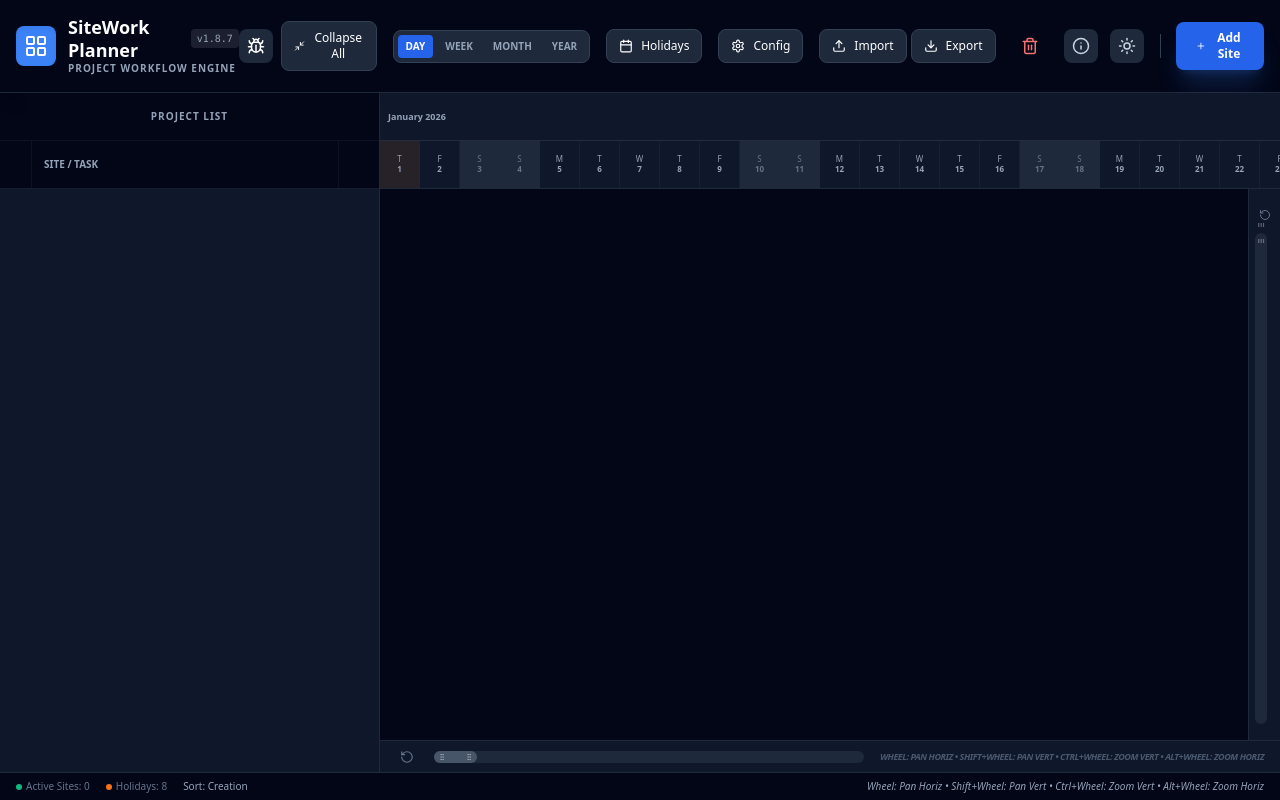
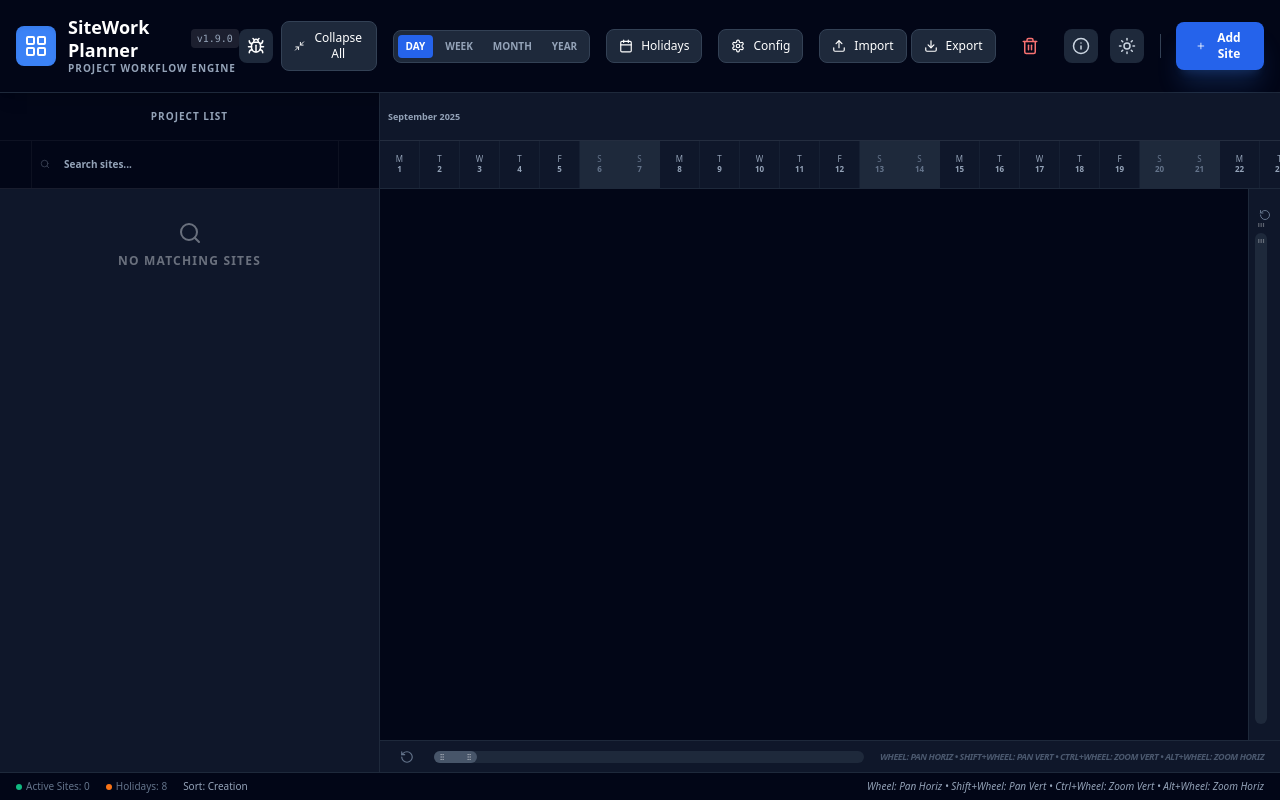
Before and after one commit to bwadejss/teamgant, a React (Vite) app: page / in a window 1280 px wide. Built offline with nearby package versions, Linux system fonts and the light colour scheme.

Commit message:
Add files via upload

```diff
--- a/App.tsx
+++ b/App.tsx
@@ -15,7 +15,7 @@ import { addMonths, parseISO } from 'date-fns';
 import { getWorkingDayBefore, subtractWorkdays } from './utils/dateUtils';
 import { LayoutGrid, Calendar, Plus, Download, Upload, Moon, Sun, Info, Maximize2, Minimize2, AlertTriangle, Loader2, X, Trash2, Bug, Settings, CalendarDays } from 'lucide-react';
 
-const APP_VERSION = "v1.8.7";
+const APP_VERSION = "v1.9.0";
 
 const SEED_HOLIDAYS: Holiday[] = [
   { id: '1', date: '2026-01-01T00:00:00.000Z', description: "New Year's Day" },
@@ -35,6 +35,7 @@ const INITIAL_CONFIG: UserConfig = {
   revisitOffsetMonths: 3,
   sortMode: 'Creation',
   autoRegenerateVisit: true,
+  includeRevisit: true,
   colourCompleteSitesGrey: true,
   completeSiteColour: '#475569',
   confirmedSummaryColour: '#10b981',
@@ -68,6 +69,7 @@ const App: React.FC = () => {
   const [importStatus, setImportStatus] = useState<{message: string, type: 'success' | 'error'} | null>(null);
   const [debugLog, setDebugLog] = useState<string[]>([]);
   const [showDebug, setShowDebug] = useState(false);
+  const [searchTerm, setSearchTerm] = useState('');
   const fileInputRef = useRef<HTMLInputElement>(null);
 
   const [rowHeight, setRowHeight] = useState(48);
@@ -139,8 +141,14 @@ const App: React.FC = () => {
 
   const scheduledSites = useMemo(() => {
     const engine = new SchedulingEngine(holidays, config);
-    return engine.scheduleAll(sites);
-  }, [sites, holidays, config]);
+    const scheduled = engine.scheduleAll(sites);
+    if (!searchTerm.trim()) return scheduled;
+    const term = searchTerm.toLowerCase();
+    return scheduled.filter(s =>
+      s.name.toLowerCase().includes(term) ||
+      s.owner.toLowerCase().includes(term)
+    );
+  }, [sites, holidays, config, searchTerm]);
 
   const flattenedRows = useMemo(() => {
     const rows: { site: Site; step?: any; rowIndex: number }[] = [];
@@ -262,7 +270,7 @@ const App: React.FC = () => {
       return site;
     });
 
-    if (stepName === StepName.REVISIT && config.autoRegenerateVisit) {
+    if (config.includeRevisit && stepName === StepName.REVISIT && config.autoRegenerateVisit) {
       const site = sitesToSave.find(s => s.id === siteId);
       const revisitStep = site?.steps.find(st => st.name === StepName.REVISIT);
 
@@ -318,6 +326,19 @@ const App: React.FC = () => {
           });
         }
         return { ...site, steps: newSteps };
+      }
+      return site;
+    });
+    saveSites(newSites);
+  };
+
+  const handleRemoveStep = (siteId: string, stepName: StepName) => {
+    const newSites = sites.map(site => {
+      if (site.id === siteId) {
+        const excludedSteps = site.excludedSteps || [];
+        if (!excludedSteps.includes(stepName)) {
+            return { ...site, excludedSteps: [...excludedSteps, stepName] };
+        }
       }
       return site;
     });
@@ -409,7 +430,8 @@ const App: React.FC = () => {
       ...siteData as Site,
       id: newId,
       order: sites.length,
-      steps: initialSteps
+      steps: initialSteps,
+      excludedSteps: []
     };
     saveSites([...sites, newSite]);
     setExpandedSites(prev => new Set([...Array.from(prev), newSite.id]));
@@ -558,6 +580,7 @@ const App: React.FC = () => {
                 const s = sites.find(x => x.id === id);
                 if (s) setSiteToDelete(s);
               }}
+              onRemoveStep={handleRemoveStep}
               expandedSites={expandedSites}
               setExpandedSites={setExpandedSites}
               hoveredRowIndex={hoveredRowIndex}
@@ -569,6 +592,9 @@ const App: React.FC = () => {
               isDarkMode={isDarkMode}
               rowHeight={rowHeight}
               zoomLevel="Normal"
+              searchTerm={searchTerm}
+              setSearchTerm={setSearchTerm}
+              userConfig={config}
             />
             <div className="flex-grow overflow-hidden">
               <GanttChart
--- a/components/GanttChart.tsx
+++ b/components/GanttChart.tsx
@@ -12,7 +12,8 @@ import {
   isBefore,
   isAfter,
   startOfDay,
-  isWeekend
+  isWeekend,
+  isValid
 } from 'date-fns';
 import { X, Clock, MapPin, Check, Search, GripVertical, GripHorizontal, RotateCcw } from 'lucide-react';
 import { formatDateUK } from '../utils/dateUtils';
@@ -146,17 +147,18 @@ const GanttChart: React.FC<GanttChartProps> = ({
   const headerRef = useRef<HTMLDivElement>(null);
   const [selectedBar, setSelectedBar] = useState<{site: Site, step: Step} | null>(null);
 
-  const startDate = useMemo(() => startOfYear(new Date(2026, 0, 1)), []);
+  // START DATE: September 2025
+  const startDate = useMemo(() => new Date(2025, 8, 1), []);
   const endDate = useMemo(() => {
-    let latestTaskFinish = addMonths(startDate, 11);
+    let latestTaskFinish = addMonths(startDate, 12);
     rows.forEach(row => {
       if (row.step) {
         const finish = parseISO(row.step.finishDate);
-        if (isAfter(finish, latestTaskFinish)) latestTaskFinish = finish;
+        if (isValid(finish) && isAfter(finish, latestTaskFinish)) latestTaskFinish = finish;
       } else if (row.site.steps.length > 0) {
         row.site.steps.forEach(s => {
             const f = parseISO(s.finishDate);
-            if (isAfter(f, latestTaskFinish)) latestTaskFinish = f;
+            if (isValid(f) && isAfter(f, latestTaskFinish)) latestTaskFinish = f;
         });
       }
     });
@@ -167,7 +169,10 @@ const GanttChart: React.FC<GanttChartProps> = ({
   const months = useMemo(() => eachMonthOfInterval({ start: startDate, end: endDate }), [startDate, endDate]);
   const holidayMap = useMemo(() => {
     const map = new Set<string>();
-    holidays.forEach(h => map.add(startOfDay(parseISO(h.date)).toISOString()));
+    holidays.forEach(h => {
+      const d = parseISO(h.date);
+      if (isValid(d)) map.add(startOfDay(d).toISOString());
+    });
     return map;
   }, [holidays]);
 
@@ -197,31 +202,21 @@ const GanttChart: React.FC<GanttChartProps> = ({
   }, [scrollX, scrollY, onVerticalScroll, syncTableScroll]);
 
   const handleWheel = useCallback((e: WheelEvent) => {
-    // If Ctrl or Alt is held, we are ZOOMING
     if (e.ctrlKey || e.altKey) {
         e.preventDefault();
         const zoomFactor = e.deltaY > 0 ? 0.9 : 1.1;
-
-        if (e.ctrlKey) {
-            // Ctrl + Wheel -> Vertical Zoom (Row Height)
-            setRowHeight(Math.max(10, Math.min(150, rowHeight * zoomFactor)));
-        } else if (e.altKey) {
-            // Alt + Wheel -> Horizontal Zoom (Day Width)
-            setDayWidth(Math.max(0.5, Math.min(200, dayWidth * zoomFactor)));
-        }
+        if (e.ctrlKey) setRowHeight(Math.max(10, Math.min(150, rowHeight * zoomFactor)));
+        else if (e.altKey) setDayWidth(Math.max(0.5, Math.min(200, dayWidth * zoomFactor)));
         return;
     }
 
-    // Otherwise we are PANNING
     e.preventDefault();
     if (e.shiftKey) {
-        // Shift + Wheel -> Vertical Panning
         const visibleHeight = chartBodyRef.current?.clientHeight || 600;
         const nextY = Math.max(0, Math.min(totalChartHeight - visibleHeight, scrollY + e.deltaY));
         setScrollY(nextY);
-        syncTableScroll(nextY); // Immediate DOM update
+        syncTableScroll(nextY);
     } else {
-        // Normal Wheel -> Horizontal Panning
         const visibleWidth = chartBodyRef.current?.clientWidth || 1000;
         setScrollX(prev => Math.max(0, Math.min(totalChartWidth - visibleWidth, prev + e.deltaY)));
     }
@@ -235,8 +230,18 @@ const GanttChart: React.FC<GanttChartProps> = ({
     }
   }, [handleWheel]);
 
-  const getPosition = (dateStr: string) => differenceInCalendarDays(parseISO(dateStr), startDate) * dayWidth;
-  const getWidth = (start: string, finish: string) => (differenceInCalendarDays(parseISO(finish), parseISO(start)) + 1) * dayWidth;
+  const getPosition = (dateStr: string) => {
+    const d = parseISO(dateStr);
+    if (!isValid(d)) return 0;
+    return differenceInCalendarDays(d, startDate) * dayWidth;
+  };
+
+  const getWidth = (startStr: string, finishStr: string) => {
+    const s = parseISO(startStr);
+    const f = parseISO(finishStr);
+    if (!isValid(s) || !isValid(f)) return 0;
+    return (differenceInCalendarDays(f, s) + 1) * dayWidth;
+  };
 
   const handleZoomH = (newVisiblePixels: number) => {
     const containerWidth = chartBodyRef.current?.clientWidth || 1000;
@@ -297,7 +302,11 @@ const GanttChart: React.FC<GanttChartProps> = ({
               const isSiteHeader = !row.step;
               const isCollapsed = !expandedSites.has(row.site.id);
               const isSiteConfirmed = row.site.steps.length > 0 && row.site.steps.every(s => s.isConfirmed);
-              const isSiteCompleted = row.site.steps.length === 5 && row.site.steps.every(s => s.done);
+
+              // completion logic based on includeRevisit and per-site exclusions
+              const isRevisitExcluded = row.site.excludedSteps?.includes(StepName.REVISIT);
+              const requiredSteps = (userConfig.includeRevisit && !isRevisitExcluded) ? 5 : 4;
+              const isSiteCompleted = row.site.steps.length >= requiredSteps && row.site.steps.every(s => s.done);
 
               let summaryData = null;
               if (isSiteHeader && isCollapsed && row.site.steps.length > 0) {
@@ -310,10 +319,14 @@ const GanttChart: React.FC<GanttChartProps> = ({
                       mainPhaseSteps.forEach(s => {
                           const start = parseISO(s.startDate);
                           const finish = parseISO(s.finishDate);
-                          if (isBefore(start, minStart)) minStart = start;
-                          if (isAfter(finish, maxFinish)) maxFinish = finish;
+                          if (isValid(start) && isValid(finish)) {
+                              if (isBefore(start, minStart)) minStart = start;
+                              if (isAfter(finish, maxFinish)) maxFinish = finish;
+                          }
                       });
-                      summaryData = { main: { start: minStart.toISOString(), finish: maxFinish.toISOString() }, revisit: revisitStep };
+                      if (isValid(minStart) && isValid(maxFinish)) {
+                          summaryData = { main: { start: minStart.toISOString(), finish: maxFinish.toISOString() }, revisit: revisitStep };
+                      }
                   }
               }
 
@@ -333,11 +346,11 @@ const GanttChart: React.FC<GanttChartProps> = ({
                   )}
 
                   {row.step && (() => {
-                    const barWidth = getWidth(row.step.startDate, row.step.finishDate);
+                    const barWidth = getWidth(row.step!.startDate, row.step!.finishDate);
                     return (
-                      <div onClick={() => setSelectedBar({ site: row.site, step: row.step! })} className={`absolute rounded cursor-pointer flex items-center px-1 text-[9px] font-bold text-white shadow-sm hover:brightness-110 active:scale-95 overflow-hidden ${rowHeight < 30 ? 'top-1 bottom-1' : 'top-1.5 bottom-1.5'} ${row.step.isTentative ? 'diagonal-stripe opacity-60' : ''}`} style={{ left: getPosition(row.step.startDate), width: Math.max(4, barWidth), backgroundColor: userConfig.stepColours[row.step.name] }}>
-                        {barWidth > 40 && rowHeight > 24 && <span className="truncate flex-grow">{row.step.name}</span>}
-                        {row.step.done && <Check size={rowHeight < 24 ? 8 : 10} strokeWidth={4} className="ml-auto" />}
+                      <div onClick={() => setSelectedBar({ site: row.site, step: row.step! })} className={`absolute rounded cursor-pointer flex items-center px-1 text-[9px] font-bold text-white shadow-sm hover:brightness-110 active:scale-95 overflow-hidden ${rowHeight < 30 ? 'top-1 bottom-1' : 'top-1.5 bottom-1.5'} ${row.step!.isTentative ? 'diagonal-stripe opacity-60' : ''}`} style={{ left: getPosition(row.step!.startDate), width: Math.max(4, barWidth), backgroundColor: userConfig.stepColours[row.step!.name] }}>
+                        {barWidth > 40 && rowHeight > 24 && <span className="truncate flex-grow">{row.step!.name}</span>}
+                        {row.step!.done && <Check size={rowHeight < 24 ? 8 : 10} strokeWidth={4} className="ml-auto" />}
                       </div>
                     );
                   })()}
--- a/components/SiteTable.tsx
+++ b/components/SiteTable.tsx
@@ -1,12 +1,13 @@
 import React, { useState, useEffect } from 'react';
-import { Site, Step, StepName, SiteStatus, ZoomLevel } from '../types';
-import { ChevronDown, ChevronRight, CheckCircle2, Circle, Trash2, Calendar, Plus, Minus } from 'lucide-react';
-import { parseISO, setYear } from 'date-fns';
+import { Site, Step, StepName, SiteStatus, ZoomLevel, UserConfig } from '../types';
+import { ChevronDown, ChevronRight, CheckCircle2, Circle, Trash2, Calendar, Plus, Minus, Search, X } from 'lucide-react';
+import { parseISO, setYear, isValid } from 'date-fns';
 
 interface SiteTableProps {
   rows: { site: Site; step?: Step; rowIndex: number }[];
   onToggleStepDone: (siteId: string, stepName: StepName) => void;
   onRemoveSite: (siteId: string) => void;
+  onRemoveStep: (siteId: string, stepName: StepName) => void;
   expandedSites: Set<string>;
   setExpandedSites: React.Dispatch<React.SetStateAction<Set<string>>>;
   hoveredRowIndex: number | null;
@@ -19,6 +20,9 @@ interface SiteTableProps {
   rowHeight: number;
   zoomLevel: ZoomLevel;
   scrollRef?: React.RefObject<HTMLDivElement | null>;
+  searchTerm: string;
+  setSearchTerm: (term: string) => void;
+  userConfig: UserConfig;
 }
 
 const ConfirmationSwitch: React.FC<{
@@ -73,6 +77,7 @@ const SiteTable: React.FC<SiteTableProps> = ({
   rows,
   onToggleStepDone,
   onRemoveSite,
+  onRemoveStep,
   expandedSites,
   setExpandedSites,
   hoveredRowIndex,
@@ -83,7 +88,10 @@ const SiteTable: React.FC<SiteTableProps> = ({
   onToggleStepConfirmation,
   isDarkMode,
   rowHeight,
-  scrollRef
+  scrollRef,
+  searchTerm,
+  setSearchTerm,
+  userConfig
 }) => {
   const toggleExpand = (id: string) => {
     setExpandedSites(prev => {
@@ -95,9 +103,13 @@ const SiteTable: React.FC<SiteTableProps> = ({
   };
 
   const handleDateChange = (siteId: string, stepName: StepName, val: string) => {
-    let date = parseISO(val);
-    if (date.getFullYear() === 26) date = setYear(date, 2026);
-    onUpdateStepDate(siteId, stepName, date.toISOString());
+    if (!val) return;
+    const date = parseISO(val);
+    if (!isValid(date)) return;
+
+    let finalDate = date;
+    if (date.getFullYear() === 26) finalDate = setYear(date, 2026);
+    onUpdateStepDate(siteId, stepName, finalDate.toISOString());
   };
 
   const isCompact = rowHeight < 40;
@@ -109,13 +121,32 @@ const SiteTable: React.FC<SiteTableProps> = ({
         <div className="flex-grow flex items-center justify-center text-[10px] font-bold uppercase tracking-widest border-b border-slate-200/5">Project List</div>
         <div className="flex h-1/2">
           <div className="w-8 border-r border-slate-200/5"></div>
-          <div className="flex-grow flex items-center px-3 font-bold text-[10px] uppercase border-r border-slate-200/5">Site / Task</div>
+          <div className="flex-grow flex items-center px-2 font-bold text-[10px] uppercase border-r border-slate-200/5 relative group">
+            <Search size={10} className={`absolute left-2 transition-opacity ${searchTerm ? 'opacity-100' : 'opacity-40'}`} />
+            <input
+                type="text"
+                placeholder="Search sites..."
+                value={searchTerm}
+                onChange={(e) => setSearchTerm(e.target.value)}
+                className={`w-full pl-6 pr-6 bg-transparent border-none text-[10px] font-bold outline-none placeholder:text-slate-400 transition-colors ${isDarkMode ? 'text-white' : 'text-slate-800'}`}
+            />
+            {searchTerm && (
+                <button onClick={() => setSearchTerm('')} className="absolute right-2 p-1 hover:bg-black/10 rounded-full">
+                    <X size={10} />
+                </button>
+            )}
+          </div>
           <div className="w-10"></div>
         </div>
       </div>
 
       <div ref={scrollRef} className="flex-grow overflow-auto scrollbar-hide">
-        {rows.map((row) => {
+        {rows.length === 0 ? (
+          <div className="flex flex-col items-center justify-center p-8 opacity-40 text-center">
+            <Search size={24} className="mb-2" />
+            <p className="text-xs font-bold uppercase tracking-widest">No matching sites</p>
+          </div>
+        ) : rows.map((row) => {
           const isSiteRow = !row.step;
           const site = row.site;
           const step = row.step;
@@ -159,7 +190,18 @@ const SiteTable: React.FC<SiteTableProps> = ({
                           <Calendar size={8} className={isConfirmed ? 'text-blue-500' : 'opacity-50'} />
                           <input type="date" className={`bg-transparent border-none p-0 focus:ring-0 text-[8px] font-medium ${isDarkMode ? 'text-slate-400' : 'text-slate-600'} ${isConfirmed ? 'text-blue-500' : ''}`} value={parseISO(step!.startDate).toISOString().split('T')[0]} onChange={(e) => handleDateChange(site.id, step!.name, e.target.value)} />
                         </div>
-                        <DurationStepper value={step!.durationWorkdays} isDarkMode={isDarkMode} compact={isCompact} onChange={(val) => onUpdateStepDuration(site.id, step!.name, val)} />
+                        <div className="flex items-center gap-1">
+                          <DurationStepper value={step!.durationWorkdays} isDarkMode={isDarkMode} compact={isCompact} onChange={(val) => onUpdateStepDuration(site.id, step!.name, val)} />
+                          {step!.name === StepName.REVISIT && (
+                              <button
+                                onClick={(e) => { e.stopPropagation(); onRemoveStep(site.id, step!.name); }}
+                                title="Remove Revisit for this site"
+                                className="p-1 text-red-400 hover:bg-red-500/10 rounded transition-colors"
+                              >
+                                <Trash2 size={10} />
+                              </button>
+                          )}
+                        </div>
                       </div>
                     )}
                   </>
--- a/types.ts
+++ b/types.ts
@@ -39,6 +39,7 @@ export interface Site {
   steps: Step[];
   order: number;
   customDurations?: Record<string, number>;
+  excludedSteps?: StepName[]; // New property
 }
 
 export interface Holiday {
@@ -57,9 +58,9 @@ export interface UserConfig {
   revisitOffsetMonths: number;
   sortMode: SortMode;
   autoRegenerateVisit: boolean;
+  includeRevisit: boolean;
   colourCompleteSitesGrey: boolean;
   completeSiteColour: string;
-  // Summary Bar Colours
   confirmedSummaryColour: string;
   tbcSummaryColour: string;
   completedSummaryColour: string;
```
Also changed, not shown: components/AddSiteForm.tsx (+22 -4 lines), components/ConfigModal.tsx (+23 -5 lines), utils/dateUtils.ts (+22 -10 lines).
